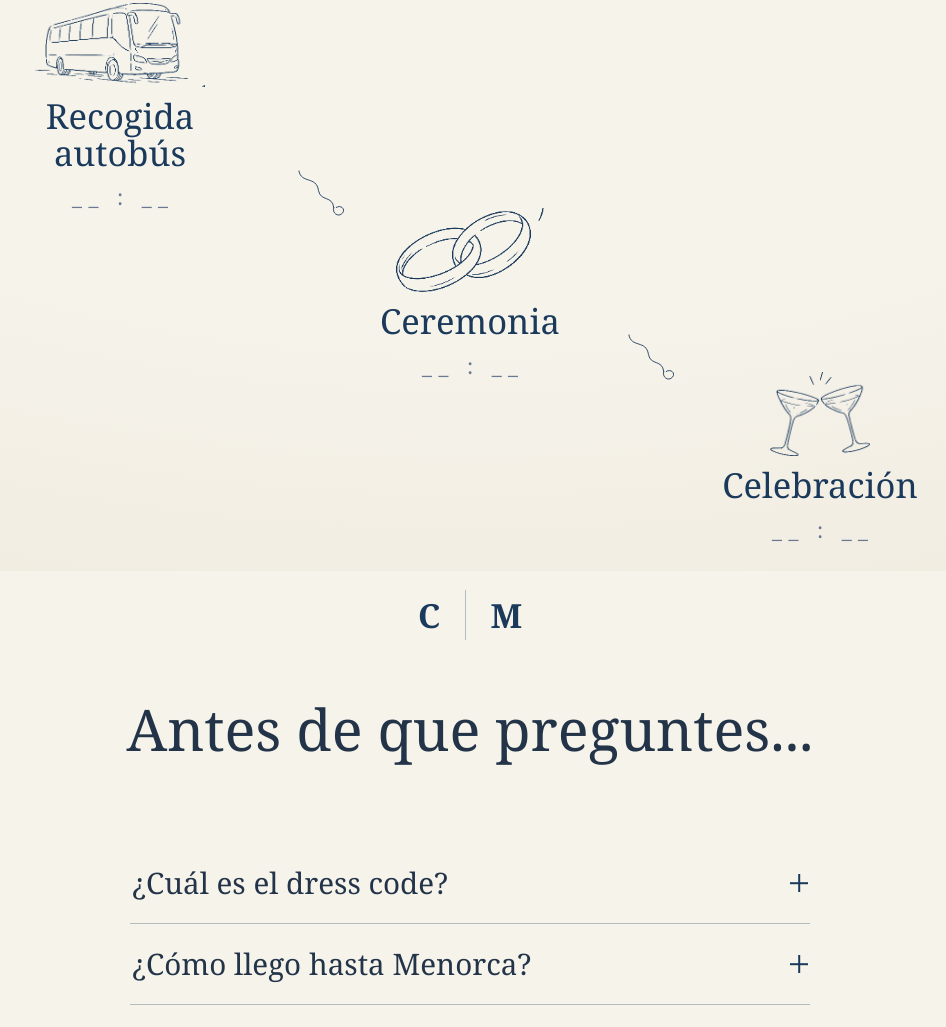
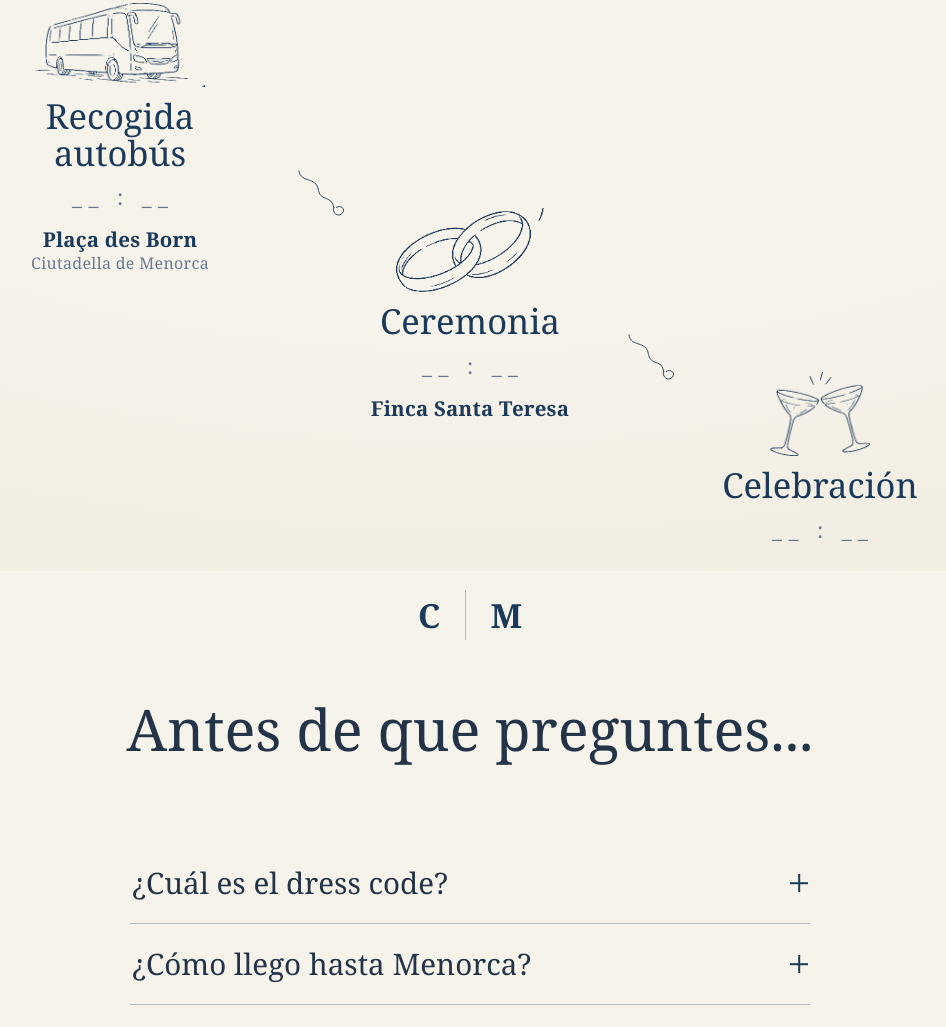
Before and after one commit to MarcHalioua/Boda, a plain HTML site: page index.html in a window 1280 px wide. Shown: the part 3601-4628 px from the top of the page, without its empty margins (170-1116 px from the left). Drawn offline with Linux system fonts and the light colour scheme.

Commit message:
Timeline: añade lugares (Plaça des Born y Finca Santa Teresa)
Co-Authored-By: Claude Opus 4.8 <noreply@anthropic.com>
Claude-Session: https://claude.ai/code/session_01PECDRHU6Q1FwnhrxtXYGC4

```diff
--- a/index.html
+++ b/index.html
@@ -375,6 +375,18 @@
     font-size:clamp(1rem,1.8vw,1.35rem);
     letter-spacing:.3em; text-indent:.3em;
     color:var(--navy-soft); font-feature-settings:"onum" 1;
+  }
+  .tl-step .place{
+    display:block; margin-top:clamp(2px,.6vh,6px);
+    font-family:var(--f-display); line-height:1.25; max-width:260px;
+  }
+  .tl-step .place .venue{
+    display:block; color:var(--navy); font-weight:600;
+    font-size:clamp(1.05rem,1.6vw,1.28rem); letter-spacing:.01em;
+  }
+  .tl-step .place .addr{
+    display:block; color:var(--navy-soft);
+    font-size:clamp(.9rem,1.25vw,1.05rem); letter-spacing:.02em;
   }
   .tl-link{ display:flex; align-items:center; justify-content:center; }
   .tl-link .flourish{ color:var(--navy); height:clamp(46px,7vh,64px); width:auto; }
@@ -768,6 +780,10 @@
       <img class="ic" src="assets/tl_bus.png" alt="" aria-hidden="true">
       <span class="lbl">Recogida autobús</span>
       <span class="time">__ : __</span>
+      <span class="place">
+        <span class="venue">Plaça des Born</span>
+        <span class="addr">Ciutadella de Menorca</span>
+      </span>
     </div>
 
     <div class="tl-link l1" aria-hidden="true">
@@ -778,6 +794,9 @@
       <img class="ic" src="assets/tl_rings.png" alt="" aria-hidden="true">
       <span class="lbl">Ceremonia</span>
       <span class="time">__ : __</span>
+      <span class="place">
+        <span class="venue">Finca Santa Teresa</span>
+      </span>
     </div>
 
     <div class="tl-link l2" aria-hidden="true">
```
